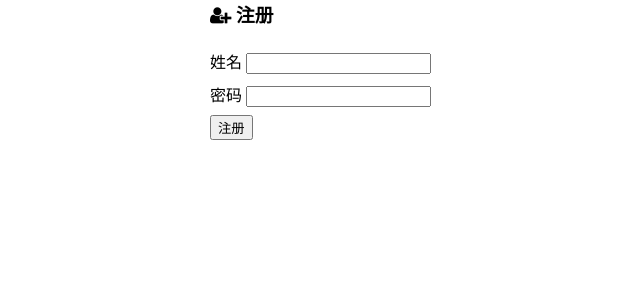
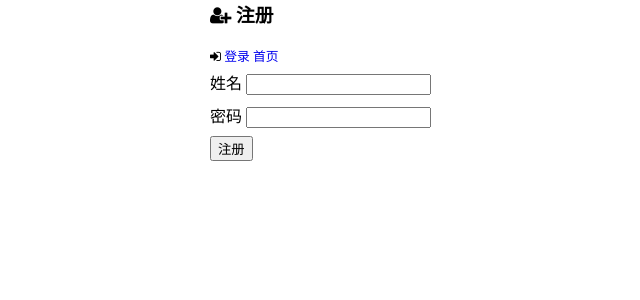
Before and after one commit to nangongchengfeng/note_flask, a Flask app: page /users/register in a window 1280 px wide. Shown: the top 300 px of the page, without its empty margins (230-870 px from the left). Run offline with Flask 3, Linux system fonts and the light colour scheme; parts of the project's set-up code (start-up, migrations or seed data) failed here and were passed over.

Commit message:
[添加] 增加html 页面的调整和应用 （url_for）

```diff
--- a/templates/login.html
+++ b/templates/login.html
@@ -8,6 +8,11 @@
 
 <body>
 <div class="header"><i class='fa fa-sign-in'></i> 登录</div>
+<span class='login'>
+<i class="fa fa-user-plus"></i>
+<a href='{{ url_for("users.register") }}'>注册</a>
+    <a href='{{ url_for("index") }}'>首页</a>
+</span>
 <form action="{{url_for('users.login')}}" method="POST">
     <div class="row">
         {{ form.name.label }}
--- a/templates/register.html
+++ b/templates/register.html
@@ -8,6 +8,11 @@
 
 <body>
 <h3><i class='fa fa-user-plus'></i> 注册</h3>
+<span class='login'>
+<i class="fa fa-sign-in"></i>
+<a href='{{url_for("users.login") }}'>登录</a>
+        <a href='{{ url_for("index") }}'>首页</a>
+    </span>
 <form action="{{url_for('users.register')}}" method="POST">
     <div class="row">
         {{ form.name.label }}
```
